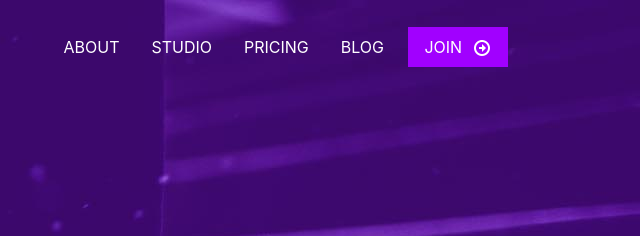
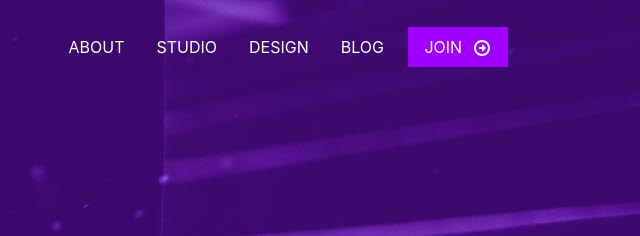
Before and after one commit to AntoineParat/Template-integration, a plain HTML site: page index.html in a window 1280 px wide. Shown: the top 236 px of the page, 640-1280 px from the left. Drawn offline with nearby package versions, Linux system fonts and the light colour scheme.

Commit message:
Update index.html

```diff
--- a/index.html
+++ b/index.html
@@ -49,7 +49,7 @@
                                     <a class="nav-link js-scroll-trigger mr-3 " href="#services">STUDIO</a>
                                 </li>
                                 <li class="nav-item under">
-                                    <a class="nav-link js-scroll-trigger mr-3" href="#portfolio">PRICING</a>
+                                    <a class="nav-link js-scroll-trigger mr-3" href="#portfolio">DESIGN</a>
                                 </li>
                                 <li class="nav-item under">
                                     <a class="nav-link js-scroll-trigger mr-3" href="#contact">BLOG</a>
```
